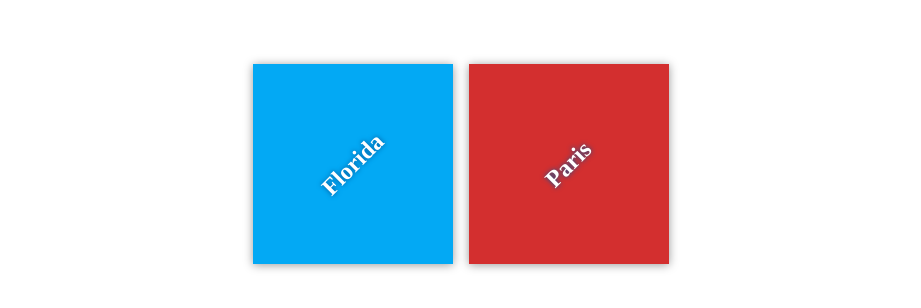
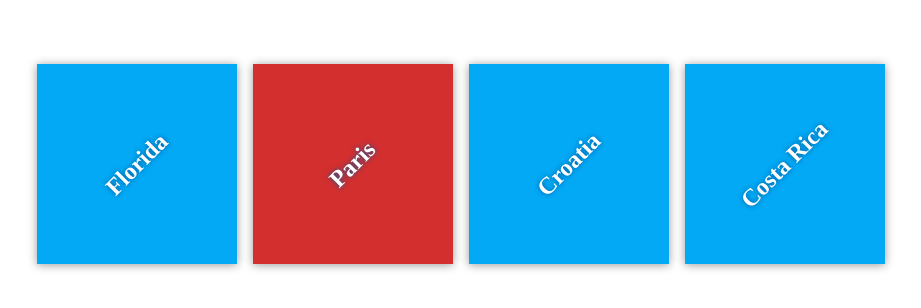
Before and after one commit to nebuluxx/my-travel-plans, a plain HTML site: page index.html in a window 1280 px wide. Shown: the part 236-544 px from the top of the page, without its empty margins (179-1100 px from the left). Drawn offline with Linux system fonts and the light colour scheme; files that its build step writes are made by us from their sources.

Commit message:
Add starting destinations

```diff
--- a/index.html
+++ b/index.html
@@ -17,6 +17,14 @@
             <div class="destination" id="paris">
                 <h2>Paris</h2>
             </div>
+
+            <div class="destination" id="croatia">
+                <h2>Croatia</h2>
+            </div>
+
+            <div class="destination" id="costa-rica">
+                <h2>Costa Rica</h2>
+            </div>
         </div>
     </div>
 
```
